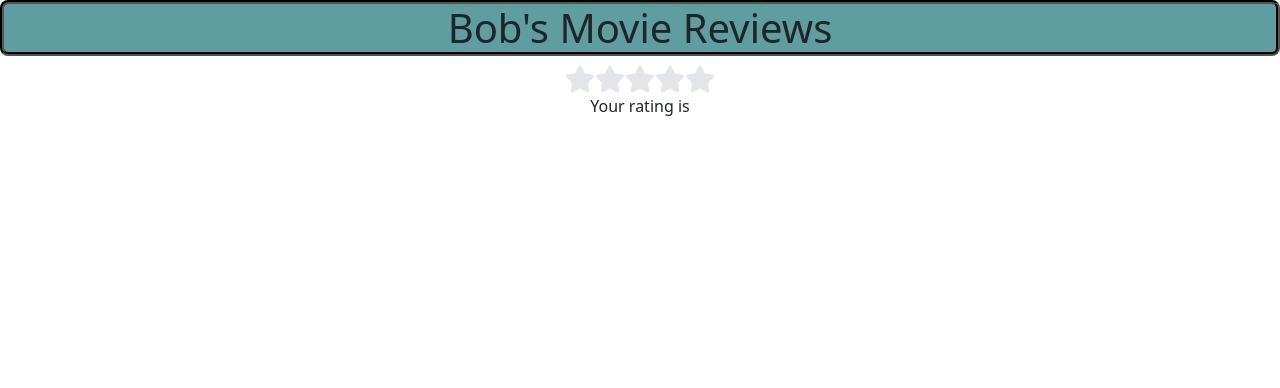
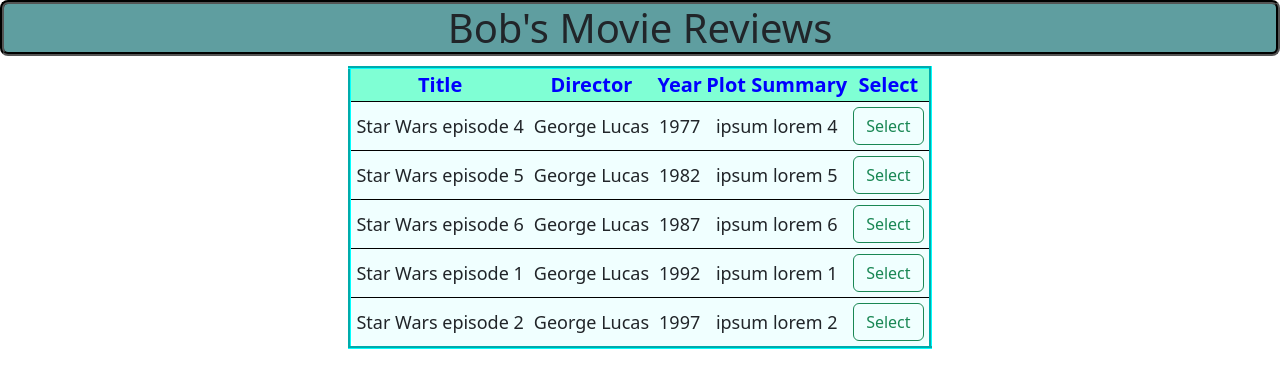
Before and after one commit to techydude9/2024-04-FE-Assignment-Week-14, a React (Create React App) app: page / in a window 1280 px wide. Shown: the top 388 px of the page. Built offline with nearby package versions, Linux system fonts and the light colour scheme.

Commit message:
Cant select movie from MovieList

```diff
--- a/src/App.css
+++ b/src/App.css
@@ -4,3 +4,23 @@
     border: 4px groove black;
     border-radius: 8px;
   }
+
+.movieTable {
+  border: 3px groove aqua;
+  border-radius: 20px;
+  background-color: azure;
+  margin: 10px auto;
+  text-align: center;
+}
+
+.movieTable thead {
+  font-size: 20px;
+  color: blue;
+  background-color:aquamarine
+}
+
+.movieTable td {
+  padding: 5px;
+  border-top: 1px solid black;
+  font-size: 18px;
+}
--- a/src/App.js
+++ b/src/App.js
@@ -1,15 +1,51 @@
 import './App.css';
 import '../node_modules/bootstrap/dist/css/bootstrap.css';
 import MovieList from './MovieList';
+import {useState} from 'react'
 
+let allMovies = [
+  {
+   title: 'Star Wars episode 4',
+   year: '1977',
+   director: 'George Lucas',
+   plotsum: 'ipsum lorem 4',
+ },
+ {
+  title: 'Star Wars episode 5',
+  year: '1982',
+  director: 'George Lucas',
+  plotsum: 'ipsum lorem 5',
+ },
+ {
+  title: 'Star Wars episode 6',
+  year: '1987',
+  director: 'George Lucas',
+  plotsum: 'ipsum lorem 6',
+ },
+ {
+  title: 'Star Wars episode 1',
+  year: '1992',
+  director: 'George Lucas',
+  plotsum: 'ipsum lorem 1',
+ },
+ {
+  title: 'Star Wars episode 2',
+  year: '1997',
+  director: 'George Lucas',
+  plotsum: 'ipsum lorem 2',
+ }
+]
 
 function App() {
+  const[movies, setMovies] = useState(allMovies)
+
   return (
     <div className="App">
       <header className="App-header">
+        <h1 id="mainH1">Bob's Movie Reviews</h1>
       </header>
       <div>
-          <MovieList />
+        <MovieList movies={movies}/>
       </div>
     </div>
   );
--- a/src/Movie.js
+++ b/src/Movie.js
@@ -1,9 +1,26 @@
 import './App.css';
 import '../node_modules/bootstrap/dist/css/bootstrap.css';
+import Review from './Review';
+import ReviewForm from './ReviewForm';
+import ReviewList from './ReviewList';
+import Stars from './Stars';
 
 
-function Movie() {
-    console.log('in Movie Component');
+function Movie(movieIdx) {
+    console.log('in Movie Component -- Movie ID: ' + movieIdx);
+
+
+    return (
+        <div>
+            <Review />
+            <ReviewForm />
+            <ReviewList />
+            <Stars />
+        </div>
+
+    )
+
+
 
 }
 
--- a/src/MovieList.js
+++ b/src/MovieList.js
@@ -1,25 +1,43 @@
 import './App.css';
 import '../node_modules/bootstrap/dist/css/bootstrap.css';
 import Movie from './Movie';
-import Review from './Review';
-import ReviewForm from './ReviewForm';
-import ReviewList from './ReviewList';
-import Stars from './Stars';
+import {useState} from 'react'
+
+function MovieList ({movies}) {
+ //   console.log('in MovieList Component');
 
 
-function MovieList () {
-    console.log('in MovieList Component');
-
     return (
-    <div>
-        <h1 id="mainH1">Bob's Movie Reviews</h1>
-        <Movie />
-        <Review />
-        <ReviewForm />
-        <ReviewList />
-        <Stars />
-    </div>
+        <div>
+            <table className="movieTable">
+                <thead>
+                    <tr>
+                        <th>Title</th>
+                        <th>Director</th>
+                        <th>Year</th>
+                        <th>Plot Summary</th>
+                        <th>Select</th>
+                    </tr>
+                </thead>
+                <tbody className="table-hover">
+                    {movies.map((movie, index) => {
+                        return (
+                            <tr key={index}>
+                                <td>{movie.title}</td>
+                                <td>{movie.director}</td>
+                                <td>{movie.year}</td>
+                                <td>{movie.plotsum}</td>
+                                <td><button id="selectMovie" className="btn btn-outline-success" onClick={selectMovie(movie.index)}>Select</button></td>
+                            </tr>
+                        );
+                    })}
+                </tbody>
+            </table>
+        </div>
     )
 }
 
+function selectMovie(idx) {
+    <Movie movieIdx={idx} />
+}
 export default MovieList;
```
